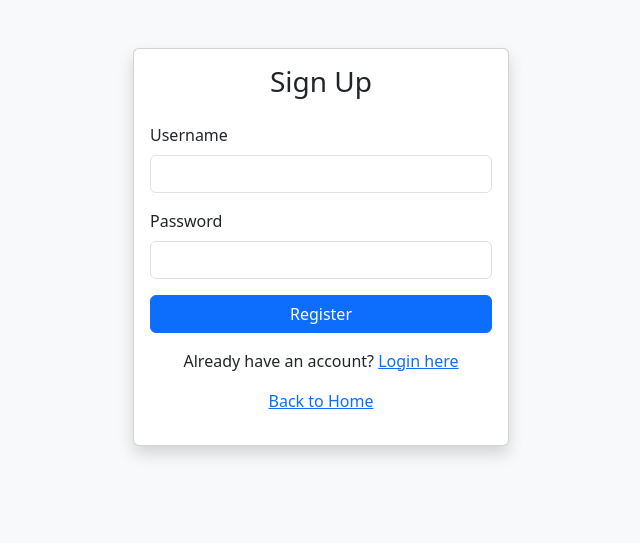
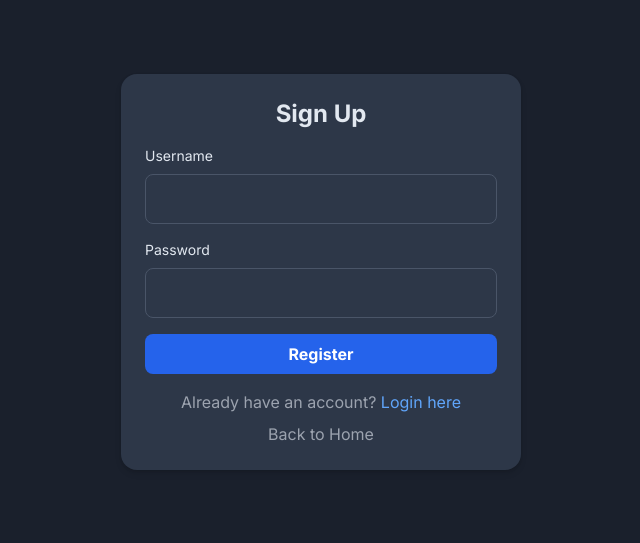
Before and after one commit to 0gnila/FantasyFootballApp, a FastAPI app: page /register in a window 1280 px wide. Shown: the top 543 px of the page, without its empty margins (319-959 px from the left). Run offline with FastAPI, Linux system fonts and the light colour scheme; some libraries are stand-ins or nearby versions.

Commit message:
Made the style consistent across login and register

```diff
--- a/FantasyFootball/templates/register.html
+++ b/FantasyFootball/templates/register.html
@@ -1,29 +1,64 @@
 <!DOCTYPE html>
-<html>
+<html lang="en">
 <head>
+    <meta charset="UTF-8">
+    <meta name="viewport" content="width=device-width, initial-scale=1.0">
     <title>Register - Fantasy Football</title>
-    <link href="https://cdn.jsdelivr.net/npm/bootstrap@5.3.0/dist/css/bootstrap.min.css" rel="stylesheet">
+    <script src="https://cdn.tailwindcss.com"></script>
+    <link href="https://fonts.googleapis.com/css2?family=Inter:wght@400;600;700&display=swap" rel="stylesheet">
+    <style>
+        body {
+            font-family: 'Inter', sans-serif;
+            background-color: #1a202c;
+            color: #e2e8f0;
+        }
+        .container {
+            max-width: 1200px;
+            margin: 0 auto;
+            padding: 2rem;
+        }
+        .card {
+            background-color: #2d3748;
+            border-radius: 1rem;
+            box-shadow: 0 4px 6px rgba(0, 0, 0, 0.1), 0 1px 3px rgba(0, 0, 0, 0.08);
+            padding: 1.5rem;
+        }
+        .form-input {
+            width: 100%;
+            padding: 0.75rem;
+            border-radius: 0.5rem;
+            border: 1px solid #4a5568;
+            background-color: #2d3748;
+            color: #e2e8f0;
+            outline: none;
+        }
+        .form-input:focus { border-color: #63b3ed; }
+    </style>
 </head>
-<body class="bg-light">
-    <div class="container mt-5" style="max-width: 400px;">
-        <div class="card shadow">
-            <div class="card-body">
-                <h3 class="card-title text-center mb-4">Sign Up</h3>
-                <form action="/register" method="post">
-                    <div class="mb-3">
-                        <label class="form-label">Username</label>
-                        <input type="text" name="username" class="form-control" required>
+<body>
+    <div class="container">
+        <div class="min-h-[60vh] flex items-center justify-center">
+            <div class="card" style="max-width:400px; min-height:320px; width:100%;">
+                <h3 class="text-2xl font-bold mb-4 text-center">Sign Up</h3>
+
+                <form action="/register" method="post" class="space-y-4">
+                    <div>
+                        <label class="block text-sm font-medium mb-2">Username</label>
+                        <input type="text" name="username" class="form-input" required>
                     </div>
-                    <div class="mb-3">
-                        <label class="form-label">Password</label>
-                        <input type="password" name="password" class="form-control" required>
+
+                    <div>
+                        <label class="block text-sm font-medium mb-2">Password</label>
+                        <input type="password" name="password" class="form-input" required>
                     </div>
-                    <button type="submit" class="btn btn-primary w-100">Register</button>
+
+                    <button type="submit" class="w-full bg-blue-600 hover:bg-blue-700 text-white font-bold py-2 px-4 rounded-lg transition">Register</button>
                 </form>
-                <p class="mt-3 text-center">
-                    Already have an account? <a href="/login">Login here</a>
+
+                <p class="mt-4 text-center text-gray-400">
+                    Already have an account? <a href="/login" class="text-blue-400 hover:underline">Login here</a>
                 </p>
-                <p class="text-center"><a href="/">Back to Home</a></p>
+                <p class="text-center mt-2"><a href="/" class="text-gray-400 hover:text-blue-400">Back to Home</a></p>
             </div>
         </div>
     </div>
```
Also changed, not shown: FantasyFootball/templates/login.html (+53 -18 lines).
